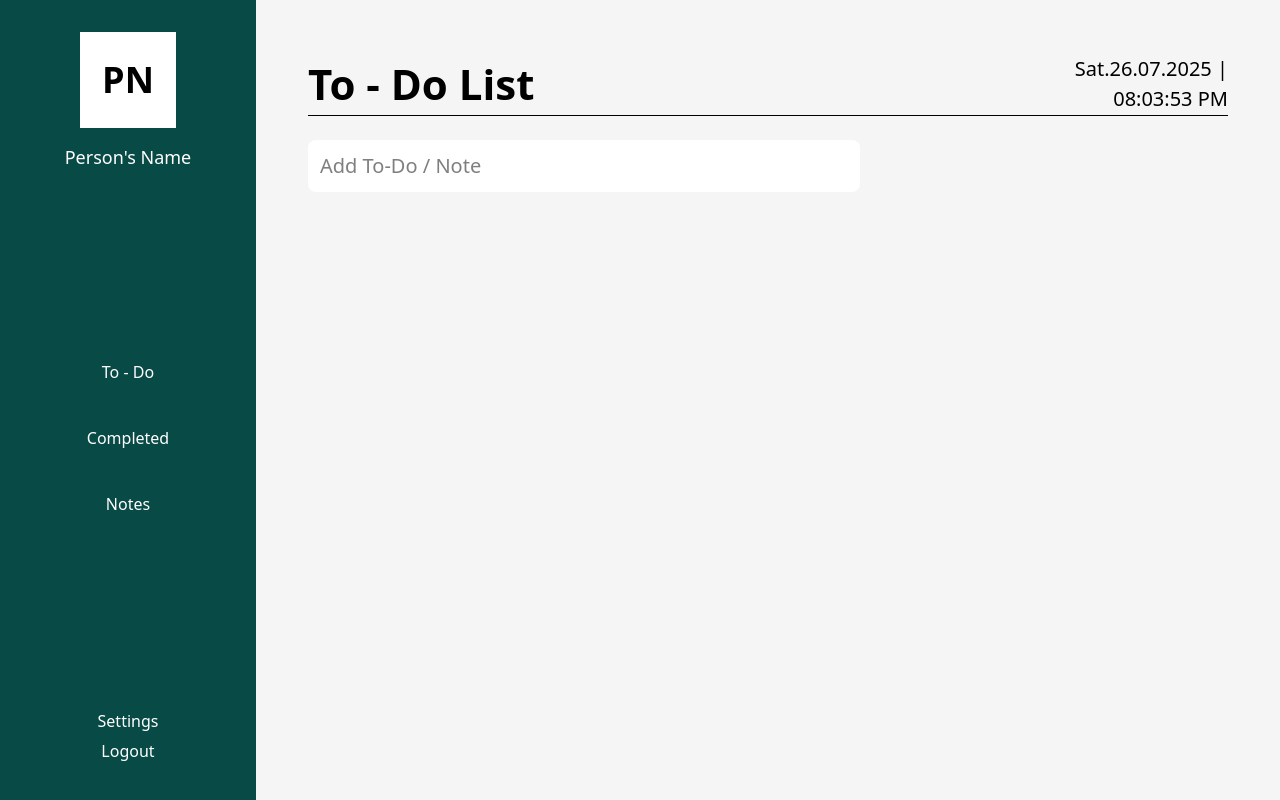
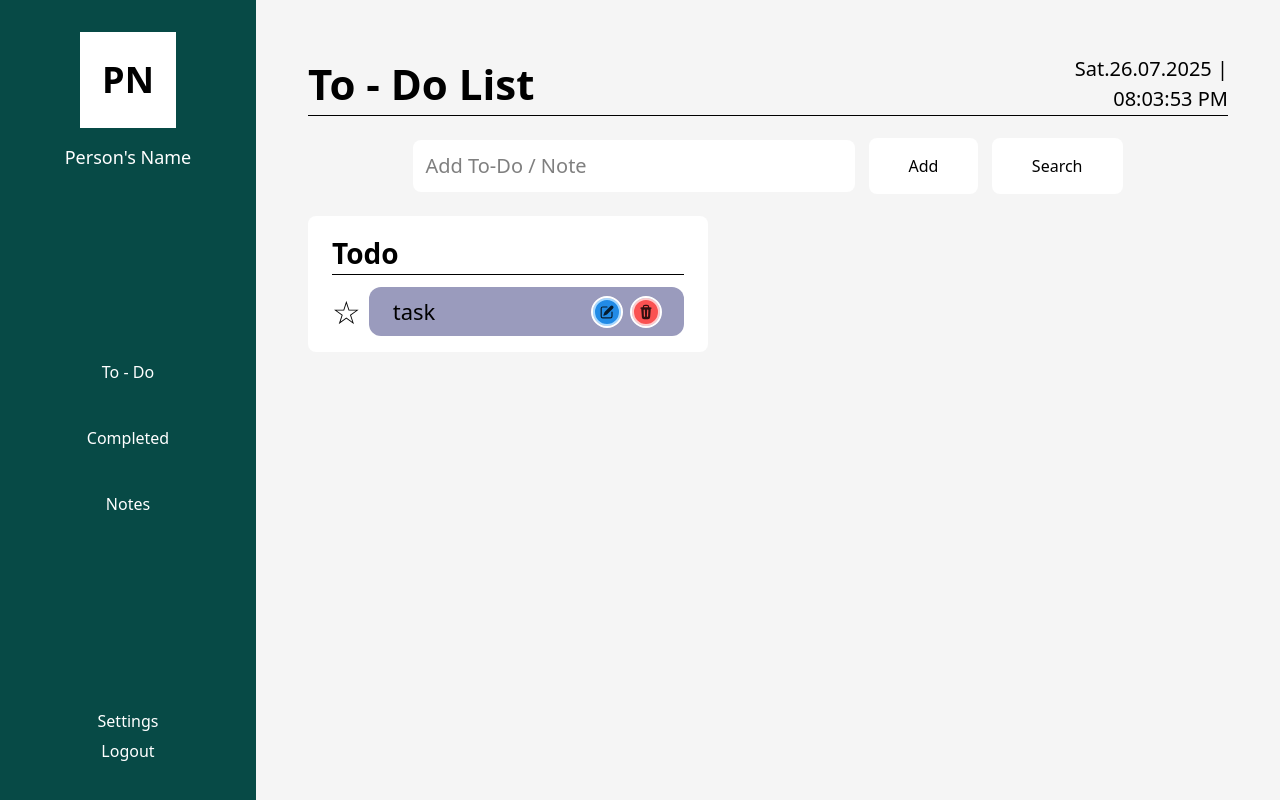
Before and after one commit to AshF000/react2, a React (Vite) app: page / in a window 1280 px wide. Built offline with nearby package versions, Linux system fonts and the light colour scheme.

Commit message:
input-btn & task-bar

```diff
--- /dev/null
+++ b/src/Components/Button.jsx
@@ -0,0 +1,11 @@
+import React from 'react'
+
+const Button = ({ width, instruction }) => {
+    return (
+        <div className={`${width}`}>
+            <button className='py-4 px-10 font-medium bg-white rounded-lg'>{instruction}</button>
+        </div>
+    )
+}
+
+export default Button
--- a/src/Components/Input.jsx
+++ b/src/Components/Input.jsx
@@ -1,6 +1,6 @@
 import React, { useEffect, useRef, useState } from 'react'
 
-const Input = () => {
+const Input = ({width}) => {
 
     const [value, setValue] = useState("")
 
@@ -21,7 +21,7 @@ const Input = () => {
 
 
     return (
-        <div className='w-[60%] rounded-lg p-3 my-6 bg-white relative'>
+        <div className= {`${width} rounded-lg p-3 my-6 bg-white relative`}>
             <input placeholder='Add To-Do / Note' ref={inputRef} className='w-full focus:outline-0 text-xl ' type="text" value={value} onChange={(e) => { setValue(e.target.value) }} />
             {clear &&
                 <button className='absolute right-4 font-bold' onClick={handleClear}>X</button>
--- a/src/Components/Mainboard.jsx
+++ b/src/Components/Mainboard.jsx
@@ -1,6 +1,8 @@
 
+import Button from './Button';
 import Header from './Header';
 import Input from './Input';
+import Tasks from './TaskCard';
 
 
 
@@ -10,7 +12,17 @@ const Mainboard = () => {
     return (
         <div className='flex-1 bg-[#f5f5f5] p-13'>
             <Header headTitle={"To - Do List"} />
-            <Input />
+            <div className='w-[80%] mx-auto flex justify-evenly items-center'>
+                <Input width={"w-[60%]"} />
+                <Button width={"w-20%"} instruction={"Add"} />
+                <Button width={"w-20%"} instruction={"Search"} />
+            </div>
+
+            <div>
+                <Tasks />
+            </div>
+
+
 
         </div>
     );
--- /dev/null
+++ b/src/Components/Task.jsx
@@ -0,0 +1,28 @@
+import React from 'react'
+
+const Task = ({ taskDetails }) => {
+    return (
+        <div className='flex wrap items-center'>
+            <button className='text-[32px] mr-2 hover:text-[rgba(255,174,66,0.6)]'>☆</button>
+            <div className='flex justify-between items-center bg-[#9a9bbd] py-2 px-6 black text-[22px] rounded-xl w-full '>
+                <p className=''>{taskDetails}</p>
+                <div className='flex justify-between items-center w-[25%]'>
+                    <button className='w-[28px] h-[28px] rounded-full bg-[#228be6] border-2 border-[#a5d8ff] outline-2 outline-white flex items-center justify-center hover:cursor-pointer'>
+                        <svg xmlns="http://www.w3.org/2000/svg" viewBox="0 0 20 20"  className="fill-black/80 size-4">
+                            <path d="m5.433 13.917 1.262-3.155A4 4 0 0 1 7.58 9.42l6.92-6.918a2.121 2.121 0 0 1 3 3l-6.92 6.918c-.383.383-.84.685-1.343.886l-3.154 1.262a.5.5 0 0 1-.65-.65Z" />
+                            <path d="M3.5 5.75c0-.69.56-1.25 1.25-1.25H10A.75.75 0 0 0 10 3H4.75A2.75 2.75 0 0 0 2 5.75v9.5A2.75 2.75 0 0 0 4.75 18h9.5A2.75 2.75 0 0 0 17 15.25V10a.75.75 0 0 0-1.5 0v5.25c0 .69-.56 1.25-1.25 1.25h-9.5c-.69 0-1.25-.56-1.25-1.25v-9.5Z" />
+                        </svg>
+                    </button>
+                    <button className='w-[28px] h-[28px] rounded-full bg-[#FA5252] border-2 border-[#FFC9C9] outline-2 outline-white flex items-center justify-center hover:cursor-pointer'>
+                        <svg xmlns="http://www.w3.org/2000/svg" viewBox="0 0 20 20"  className="fill-black/80 size-4">
+                            <path fillRule="evenodd" d="M8.75 1A2.75 2.75 0 0 0 6 3.75v.443c-.795.077-1.584.176-2.365.298a.75.75 0 1 0 .23 1.482l.149-.022.841 10.518A2.75 2.75 0 0 0 7.596 19h4.807a2.75 2.75 0 0 0 2.742-2.53l.841-10.52.149.023a.75.75 0 0 0 .23-1.482A41.03 41.03 0 0 0 14 4.193V3.75A2.75 2.75 0 0 0 11.25 1h-2.5ZM10 4c.84 0 1.673.025 2.5.075V3.75c0-.69-.56-1.25-1.25-1.25h-2.5c-.69 0-1.25.56-1.25 1.25v.325C8.327 4.025 9.16 4 10 4ZM8.58 7.72a.75.75 0 0 0-1.5.06l.3 7.5a.75.75 0 1 0 1.5-.06l-.3-7.5Zm4.34.06a.75.75 0 1 0-1.5-.06l-.3 7.5a.75.75 0 1 0 1.5.06l.3-7.5Z" clipRule="evenodd" />
+                        </svg>
+
+                    </button>
+                </div>
+            </div>
+        </div>
+    )
+}
+
+export default Task
--- /dev/null
+++ b/src/Components/TaskCard.jsx
@@ -0,0 +1,19 @@
+import React from 'react'
+import Header from './Header'
+import Task from './Task'
+
+const Tasks = () => {
+    return (
+        <div className='w-[400px] bg-white rounded-lg py-4 px-6'>
+
+            <div className='w-full border-b-1 mb-3'><h1 className='font-semibold text-[28px]'>{"Todo"}</h1></div>
+
+            <div className='w-full'>
+                <Task taskDetails={"task"} />
+            </div>
+
+        </div>
+    )
+}
+
+export default Tasks
```
